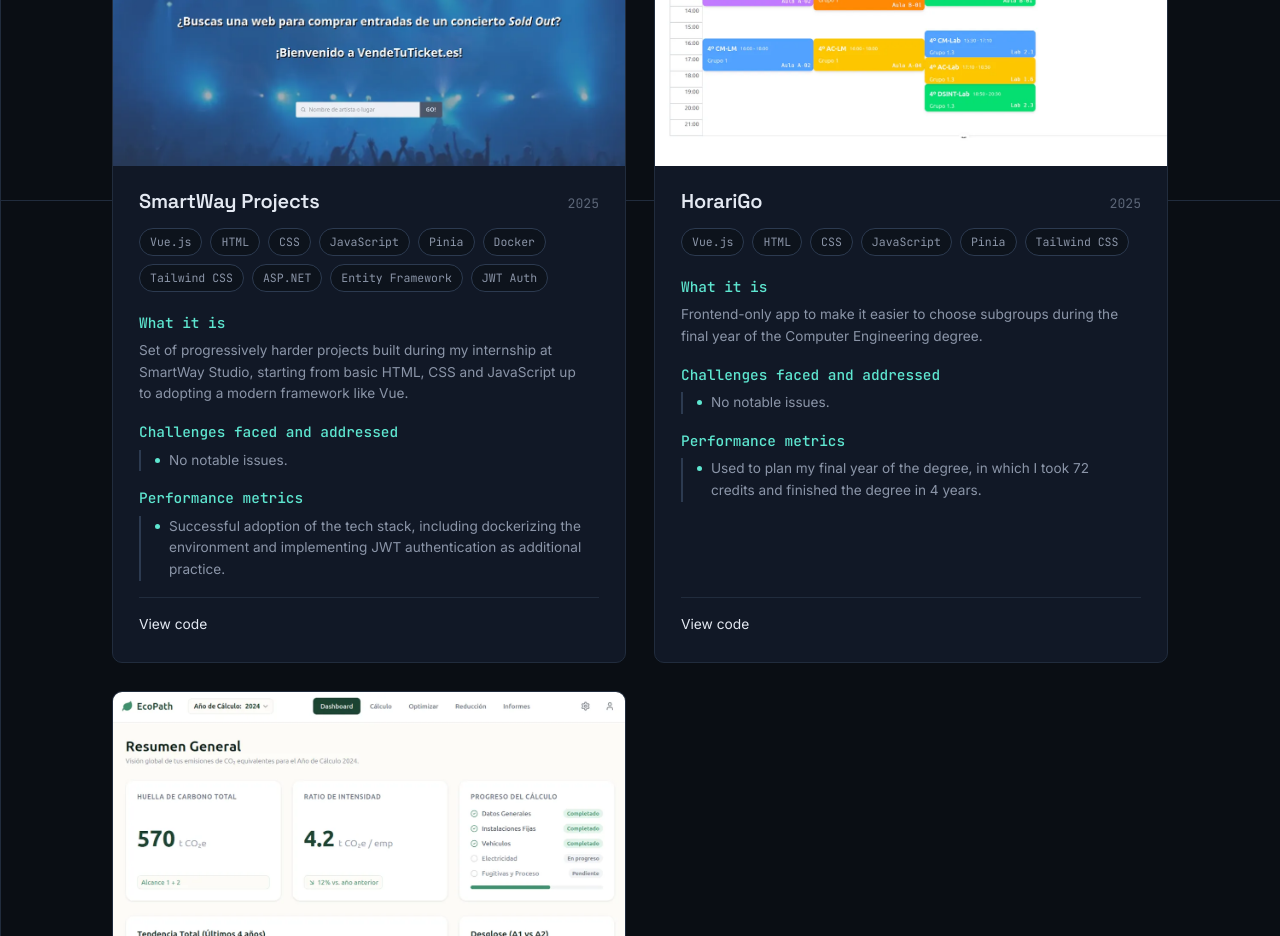
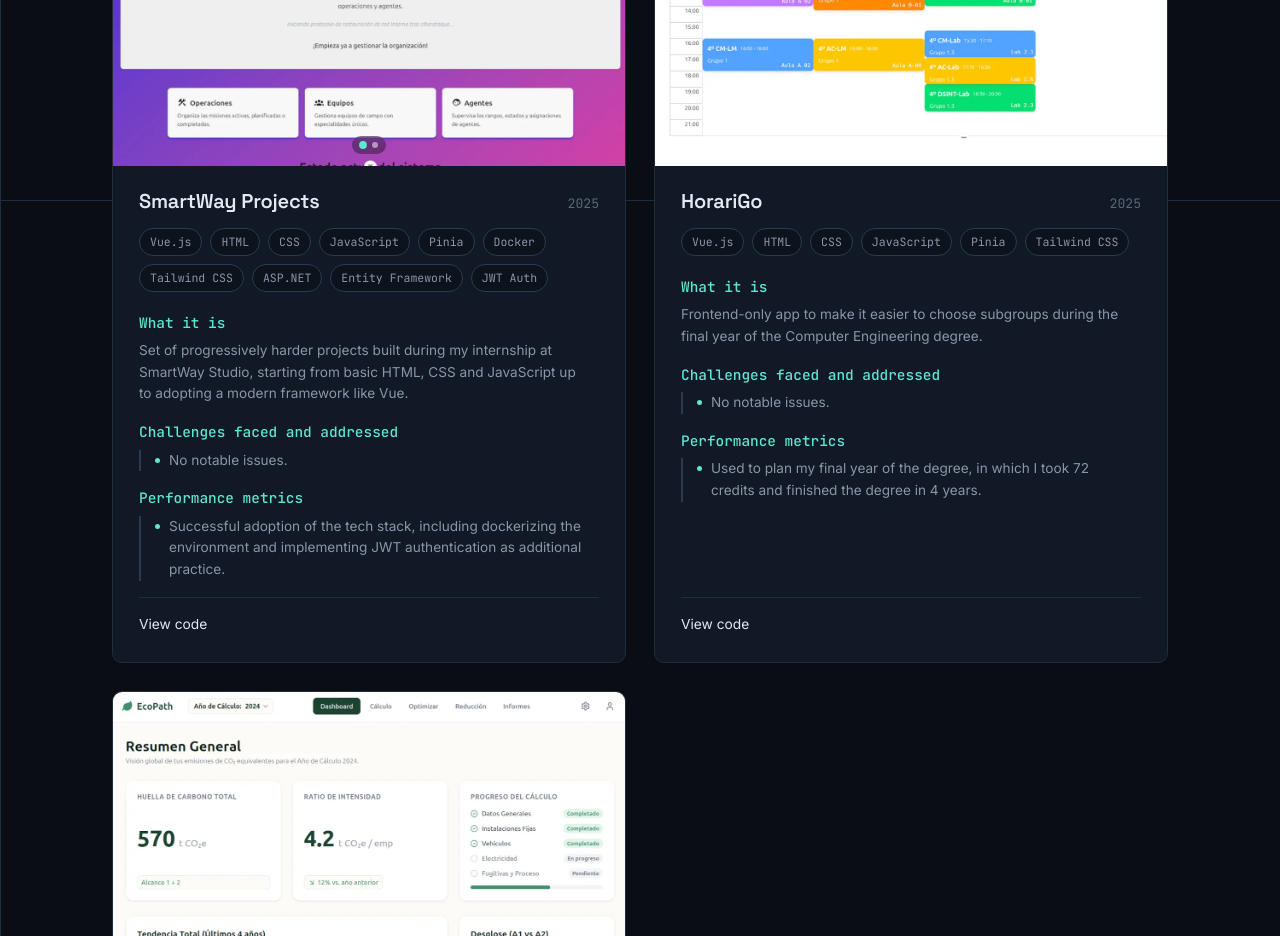
Before and after one commit to JuaanGB/JuaanGB.github.io, a React (Vite) app: page /proyectos in a window 1280 px wide. Shown: the part 3000-3936 px from the top of the page. Built offline with nearby package versions, Linux system fonts and the light colour scheme.

Commit message:
CyberPulse Labs imágenes

```diff
--- a/src/data/projects.ts
+++ b/src/data/projects.ts
@@ -159,7 +159,7 @@ export const projects: Project[] = [
     id: 'smartway',
     title: { es: 'SmartWay Proyectos', en: 'SmartWay Projects' },
     year: 2025,
-    images: ['/images/smartway-1.webp'],
+    images: ['/images/smartway-1.webp', '/images/smartway-2.webp'],
     technologies: [
       { es: 'Vue.js', en: 'Vue.js' },
       { es: 'HTML', en: 'HTML' },
```
Also changed, not shown: public/images/smartway-1.webp, public/images/smartway-2.webp (added).
